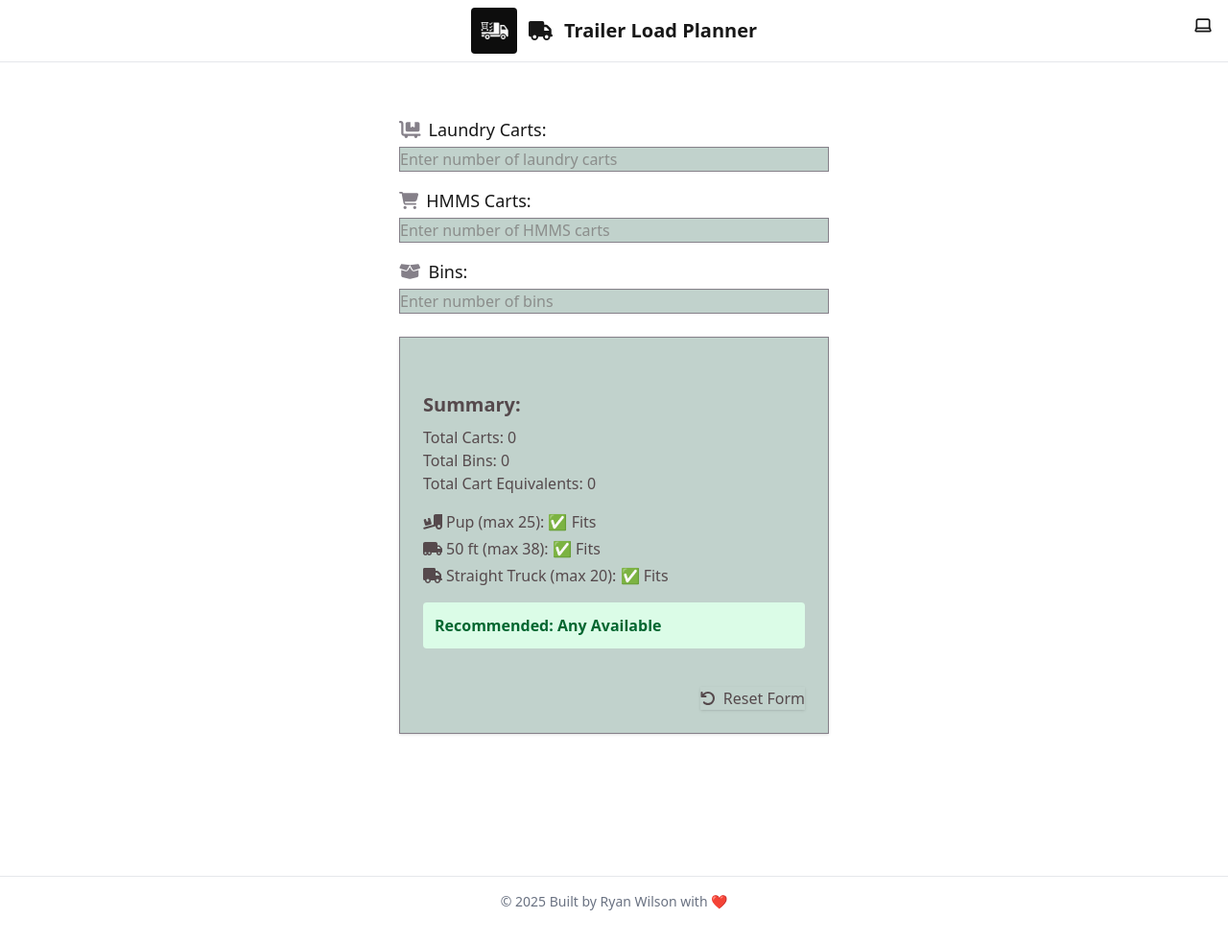
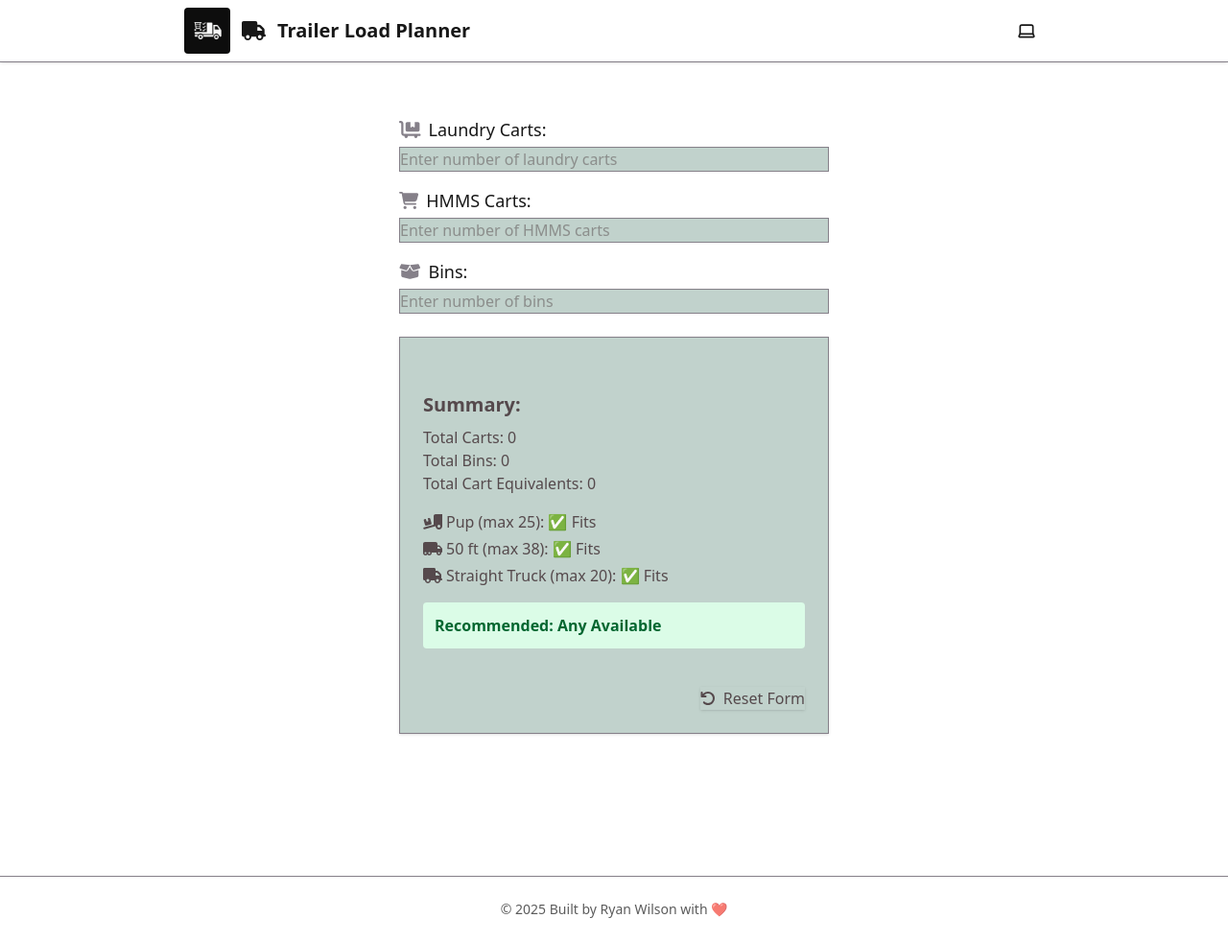
Before and after one commit to RW2023/loader, a Next.js app: page / in a window 1280 px wide. Shown: the whole page at 96% size. Built offline with nearby package versions, Linux system fonts and the light colour scheme.

Commit message:
feat: update Footer and Header components for improved theming and layout

```diff
--- a/src/app/components/Footer.tsx
+++ b/src/app/components/Footer.tsx
@@ -1,7 +1,11 @@
 export default function Footer() {
     return (
-        <footer className="w-full p-4 text-sm text-center text-gray-500 dark:text-gray-400 border-t border-gray-200 dark:border-gray-700">
-            © {new Date().getFullYear()} Built by Ryan Wilson with ❤️
+        <footer className="w-full border-t border-[var(--taupe-gray)] bg-[var(--color-background)] text-[var(--color-foreground)] py-6 text-sm text-center">
+            <div className="max-w-4xl mx-auto">
+                <p className="opacity-70">
+                    © {new Date().getFullYear()} Built by Ryan Wilson with <span className="text-red-500">❤️</span>
+                </p>
+            </div>
         </footer>
     );
-}
+  }
--- a/src/app/components/Header.tsx
+++ b/src/app/components/Header.tsx
@@ -4,11 +4,12 @@ import Image from 'next/image';
 import Link from 'next/link';
 import { FontAwesomeIcon } from '@fortawesome/react-fontawesome';
 import { faTruck } from '@fortawesome/free-solid-svg-icons';
+import DarkToggle from './DarkToggle';
 
 export default function Header() {
     return (
-        <header className="w-full p-2 border-b border-gray-200 dark:border-gray-700 flex items-center justify-between">
-            <div className="flex items-center space-x-3 max-w-4xl mx-auto">
+        <header className="sticky top-0 z-50 w-full p-2 border-b border-[var(--taupe-gray)] bg-[var(--color-background)] text-[var(--color-foreground)] shadow-sm">
+            <div className="flex items-center justify-between max-w-4xl mx-auto">
                 <Link href="/" className="flex items-center space-x-3">
                     <Image
                         src="/logo.png"
@@ -20,6 +21,7 @@ export default function Header() {
                     <FontAwesomeIcon icon={faTruck} className="text-primary text-xl" />
                     <span className="text-xl font-bold">Trailer Load Planner</span>
                 </Link>
+                <DarkToggle />
             </div>
         </header>
     );
```
